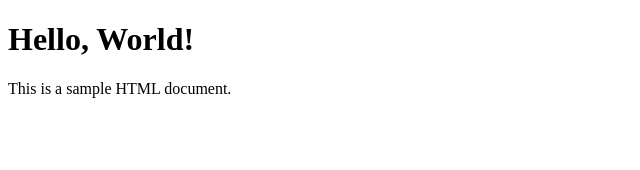
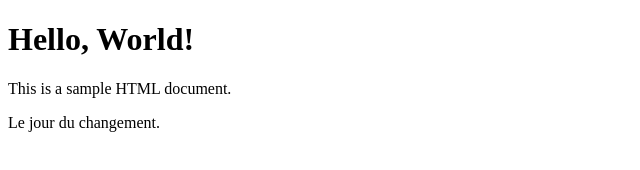
Before and after one commit to Ngueking/Petitpas, a plain HTML site: page index.html in a window 1280 px wide. Shown: the whole page, without its empty margins (0-640 px from the left). Drawn offline with Linux system fonts and the light colour scheme.

Commit message:
Add French paragraph to index.html
Added a new paragraph in French to the HTML document.

```diff
--- a/index.html
+++ b/index.html
@@ -8,6 +8,8 @@
 <body>
     <h1>Hello, World!</h1>
     <p>This is a sample HTML document.</p>
+     <p>Le jour du changement.</p>
+
 
 </body>
 </html>
```
